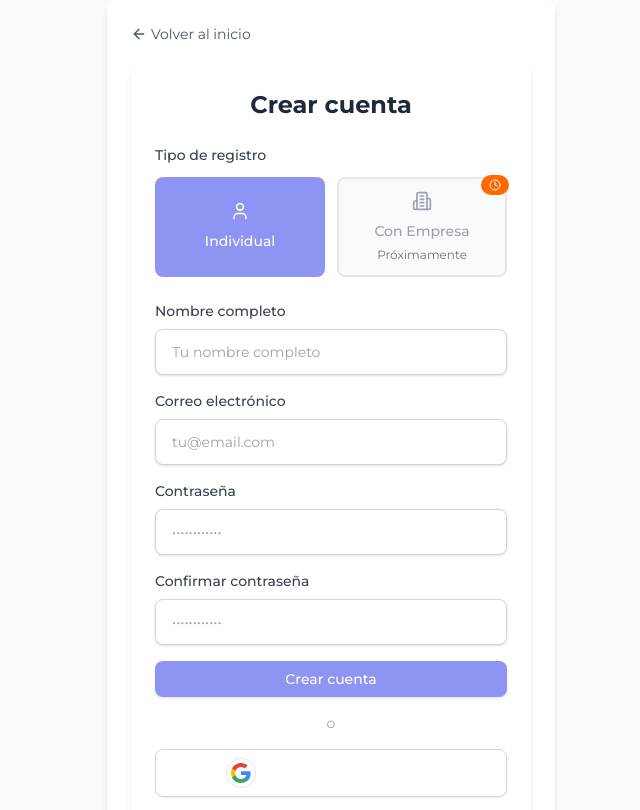
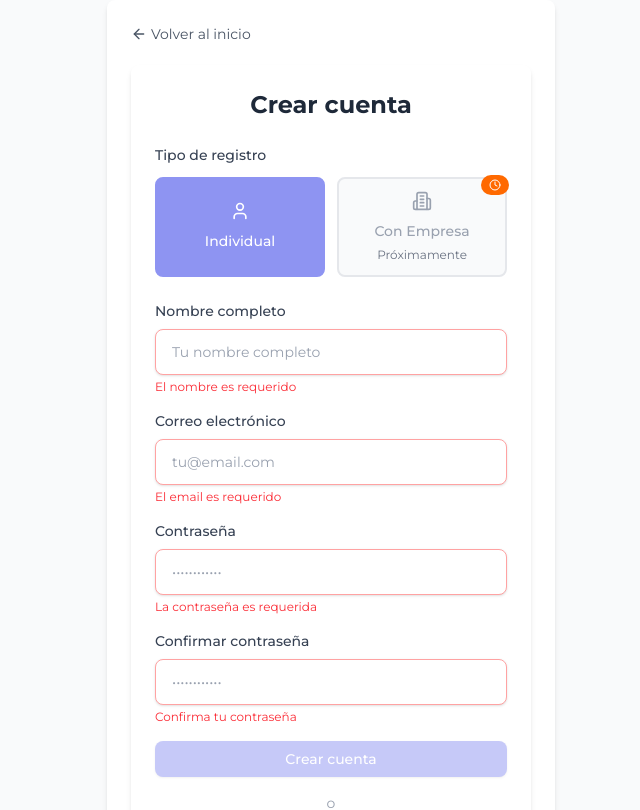
Before and after one commit to 84ruk/IAM, a Next.js app in the folder iam-frontend/: page /register in a window 1280 px wide. Shown: the top 810 px of the page, without its empty margins (309-949 px from the left). Built offline with nearby package versions, Linux system fonts and the light colour scheme; no server answers.

Commit message:
fix: resolver problemas de registro y setup empresa - Botón de registro se reactiva correctamente al corregir contraseñas - Guardar token JWT después del registro exitoso - Flujo completo: registro -> token -> setup-empresa

```diff
--- a/iam-frontend/src/components/auth/RegisterForm.tsx
+++ b/iam-frontend/src/components/auth/RegisterForm.tsx
@@ -1,6 +1,6 @@
 'use client'
 
-import { useState, useCallback } from 'react'
+import { useState, useCallback, useEffect } from 'react'
 import { AlertCircle, Loader2, CheckCircle, ArrowLeft, Building2, User, Clock } from 'lucide-react'
 import { AppError } from '@/lib/errorHandler'
 import { Input } from '@/components/ui/Input'
@@ -34,9 +34,11 @@ export default function RegisterForm() {
   const [generalError, setGeneralError] = useState<string>('')
   const [isLoading, setIsLoading] = useState(false)
   const [showSuccess, setShowSuccess] = useState(false)
+  const [isFormValid, setIsFormValid] = useState(false)
 
   const updateField = (field: keyof FieldErrors, value: string) => {
     setData(prev => ({ ...prev, [field]: value }))
+    // Limpiar error del campo cuando el usuario empiece a escribir
     if (validationErrors[field]) {
       setValidationErrors(prev => ({ ...prev, [field]: undefined }))
     }
@@ -82,6 +84,12 @@ export default function RegisterForm() {
     setValidationErrors(errors)
     return Object.keys(errors).length === 0
   }, [data.nombre, data.email, data.password, data.confirmPassword])
+
+  // Validar formulario en tiempo real
+  useEffect(() => {
+    const isValid = validateForm()
+    setIsFormValid(isValid)
+  }, [data.nombre, data.email, data.password, data.confirmPassword, validateForm])
 
   const handleBackendError = useCallback((result: unknown) => {
     if (isValidationAppError(result)) {
@@ -129,6 +137,16 @@ export default function RegisterForm() {
       const result = await response.json()
 
       if (response.ok) {
+        // Guardar el token JWT en las cookies si el backend lo devuelve
+        if (result.token) {
+          // Configurar cookie con el token
+          const isProduction = process.env.NODE_ENV === 'production'
+          const cookieDomain = process.env.NEXT_PUBLIC_COOKIE_DOMAIN ||
+            (isProduction ? '.iaminventario.com.mx' : 'localhost')
+
+          document.cookie = `jwt=${result.token}; path=/; domain=${cookieDomain}; max-age=${60 * 60 * 24}; ${isProduction ? 'secure; samesite=none' : 'samesite=lax'}`
+        }
+
         setShowSuccess(true)
         setTimeout(() => {
           window.location.href = '/setup-empresa'
@@ -277,7 +295,7 @@ export default function RegisterForm() {
 
         <Button
           type="submit"
-          disabled={isLoading || Object.keys(validationErrors).length > 0}
+          disabled={isLoading || !isFormValid}
           className="w-full"
         >
           {isLoading ? (
```
